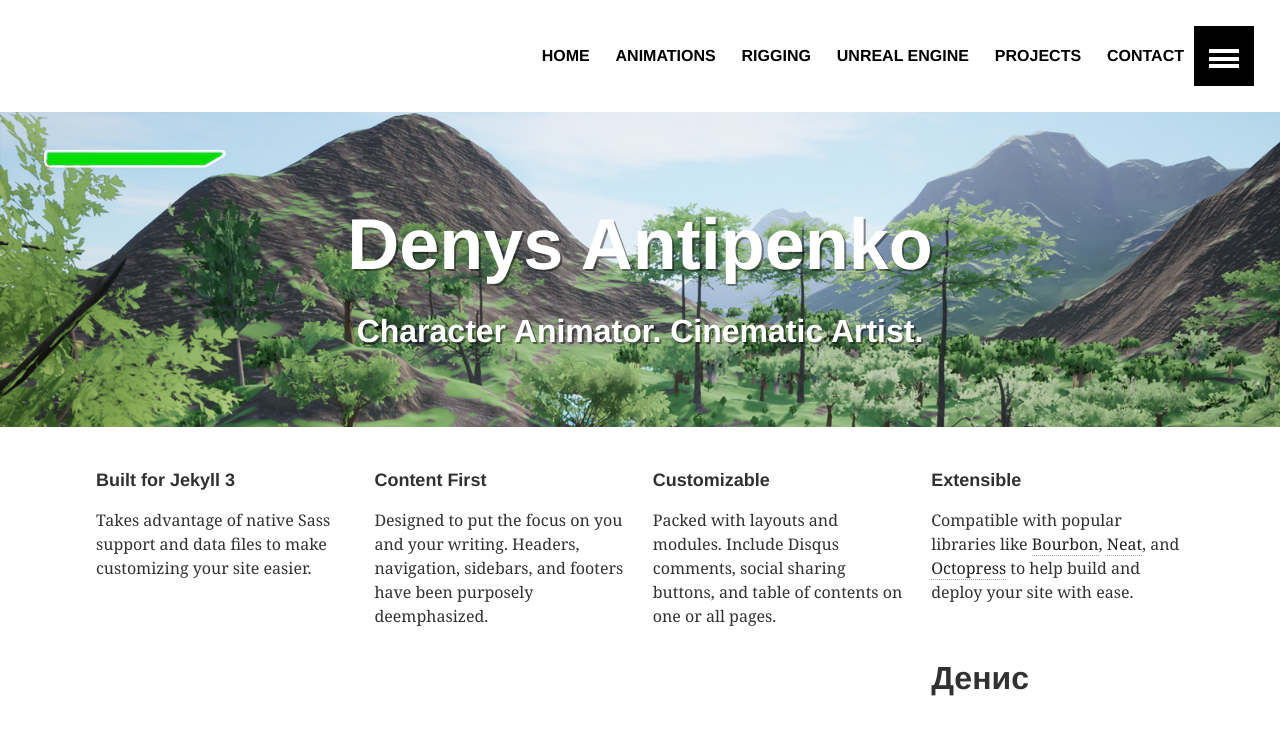
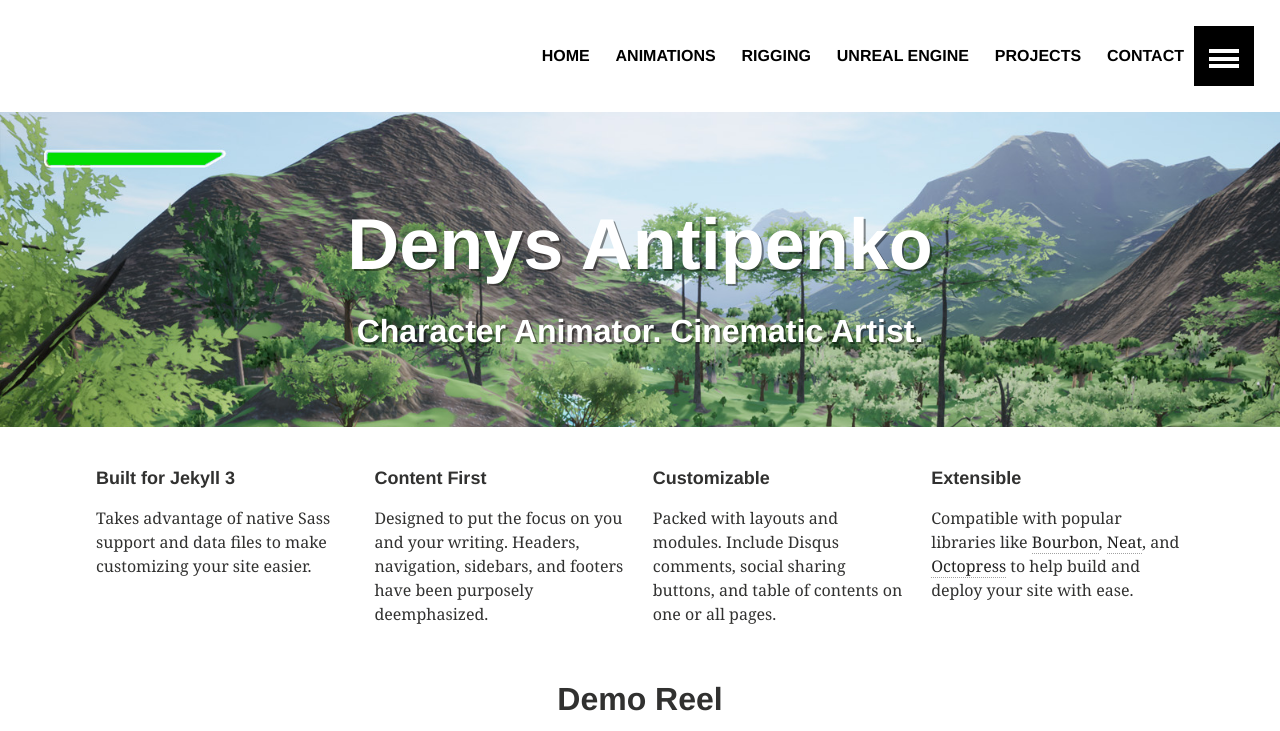
Before and after one commit to Umych/umychweb, a Jekyll site: the page built from index.md, in a window 1280 px wide. Shown: the top 731 px of the page. Built offline with Jekyll 4.4.1, drawn with Linux system fonts in a browser that asks for light colours; some of the changed text lies outside the part shown.

Commit message:
Added Demo Reel to index page

```diff
--- a/_sass/_layout.scss
+++ b/_sass/_layout.scss
@@ -32,6 +32,12 @@
 	@include font-size(20,no);
 	line-height: .5 * $masthead-height; // half the height to center vertically
 	text-transform: uppercase;
+}
+
+h2#demo-reel {
+  overflow: hidden;
+  text-align: center;
+  width: 100%;
 }
 
 
--- a/index.md
+++ b/index.md
@@ -29,6 +29,6 @@ image:
 
 </div><!-- /.tiles -->
 
-## Денис
+## Demo Reel
 
-Liber tempor cum soluta nobis eleifend option congue nihil imperdiet doming id quod mazim placerat. Magna aliquam erat volutpat ut wisi enim ad minim veniam. Praesent luptatum zzril delenit augue duis, dolore te feugait nulla facilisi nam facer possim assum? Decima eodem modo typi qui nunc nobis videntur parum. Parum claram anteposuerit litterarum formas humanitatis per seacula quarta, decima et quinta clari fiant sollemnes in.
+<iframe onload="this.width=screen.width;this.height=screen.height;" src="https://www.youtube-nocookie.com/embed/k51DKROQuMU" frameborder="0" allow="accelerometer; autoplay; encrypted-media; gyroscope; picture-in-picture" allowfullscreen></iframe>
```
